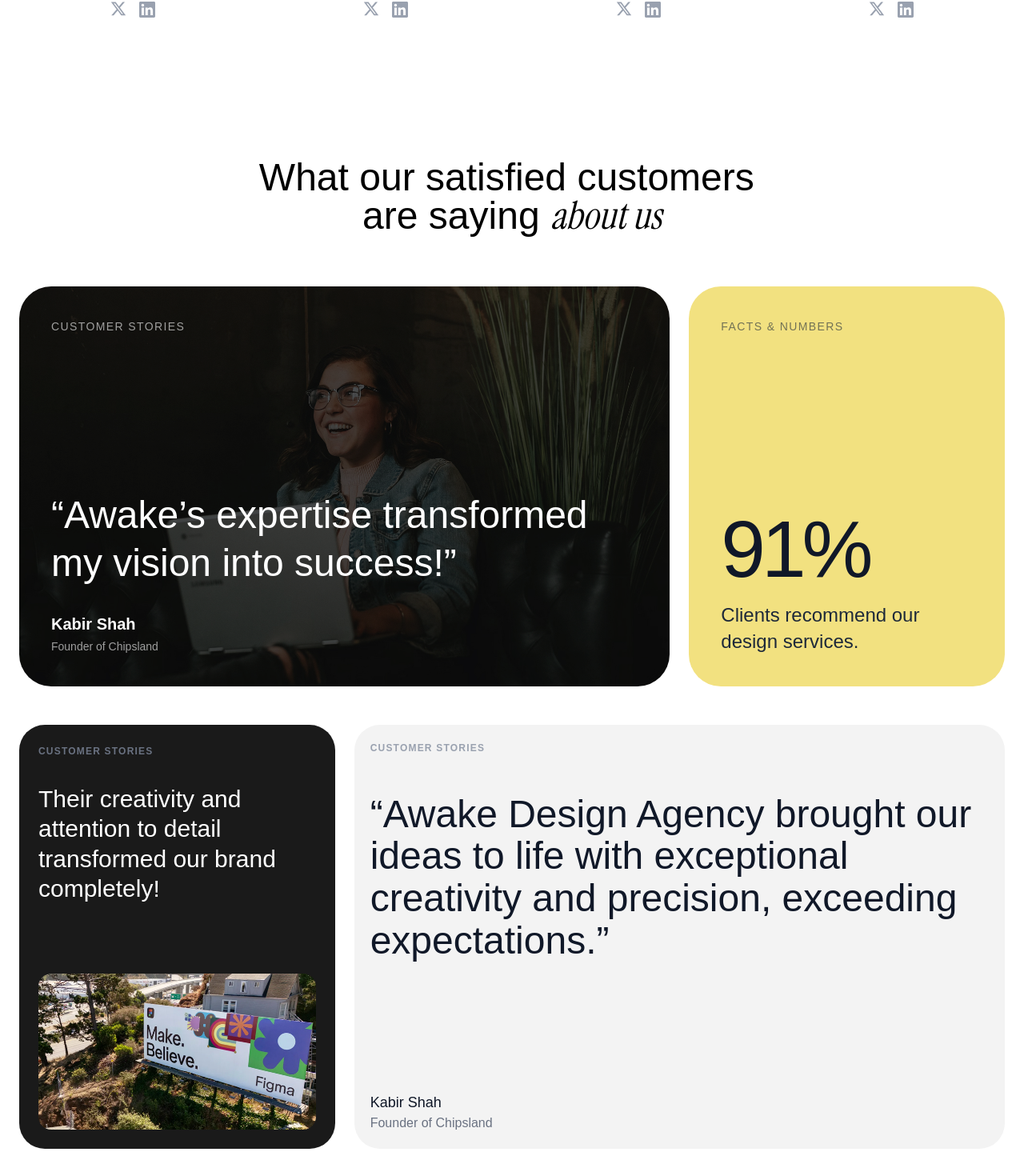
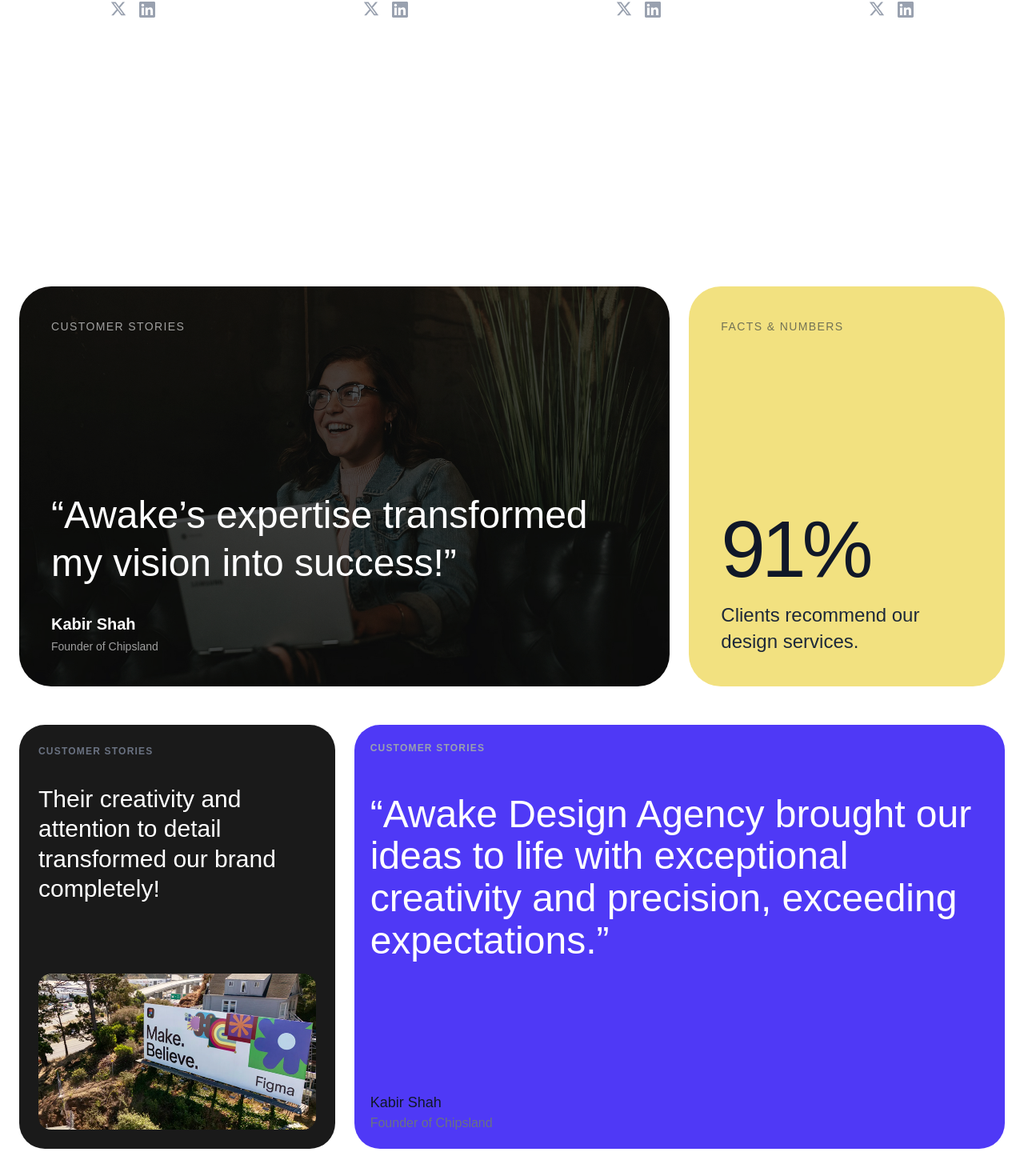
Before and after one commit to tulsishuka/p4, a Next.js app: page / in a window 1280 px wide. Shown: the part 4704-6174 px from the top of the page at 80% size. Built offline with nearby package versions, Linux system fonts and the light colour scheme.

Commit message:
app/component/section/TestimonialsSection.tsx

```diff
--- a/app/component/section/TestimonialsSection.tsx
+++ b/app/component/section/TestimonialsSection.tsx
@@ -30,7 +30,7 @@ const TestimonialsSection = () => {
         className="pt-20 pb-12 px-6 max-w-7xl mx-auto overflow-hidden"
       >
         {/* Heading */}
-        <h1 className="text-center text-3xl sm:text-4xl text-black max-w-2xl md:text-5xl lg:text-5xl mb-16 mx-auto">
+        <h1 className="text-center text-3xl sm:text-4xl text-white max-w-2xl md:text-5xl lg:text-5xl mb-16 mx-auto">
           {"What our satisfied customers are saying"
             .split(" ")
             .map((word, i) => (
@@ -156,7 +156,7 @@ const TestimonialsSection = () => {
           {/* Right Card */}
           <div
             style={{ transitionDelay: "750ms" }}
-            className={`md:col-span-2 bg-[#1b1d1e0d] rounded-[32px] p-10 md:p-5 flex flex-col justify-between
+            className={`md:col-span-2     bg-indigo-600 rounded-[32px] p-10 md:p-5 flex flex-col justify-between
               transition-all duration-[1100ms] ease-out
               ${
                 isVisible
@@ -168,7 +168,7 @@ const TestimonialsSection = () => {
               <p className="text-[12px] font-bold text-gray-400 tracking-widest uppercase mb-12">
                 Customer Stories
               </p>
-              <h2 className="text-gray-900 text-3xl md:text-5xl font-medium leading-[1.1] max-w-3xl">
+              <h2 className="text-white text-3xl md:text-5xl font-medium leading-[1.1] max-w-3xl">
                 “Awake Design Agency brought our ideas to life with exceptional creativity and precision, exceeding expectations.”
               </h2>
             </div>
```
